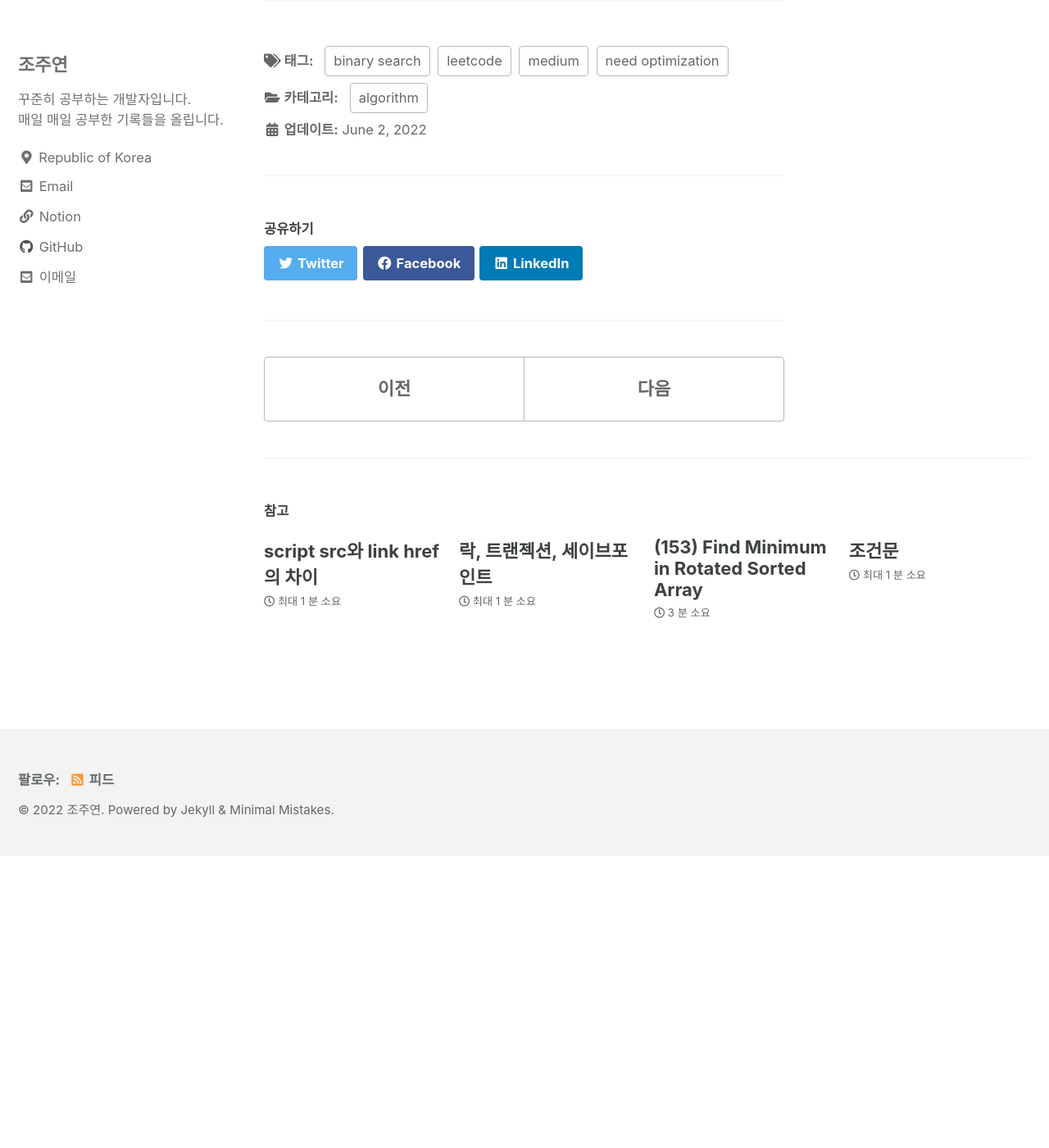
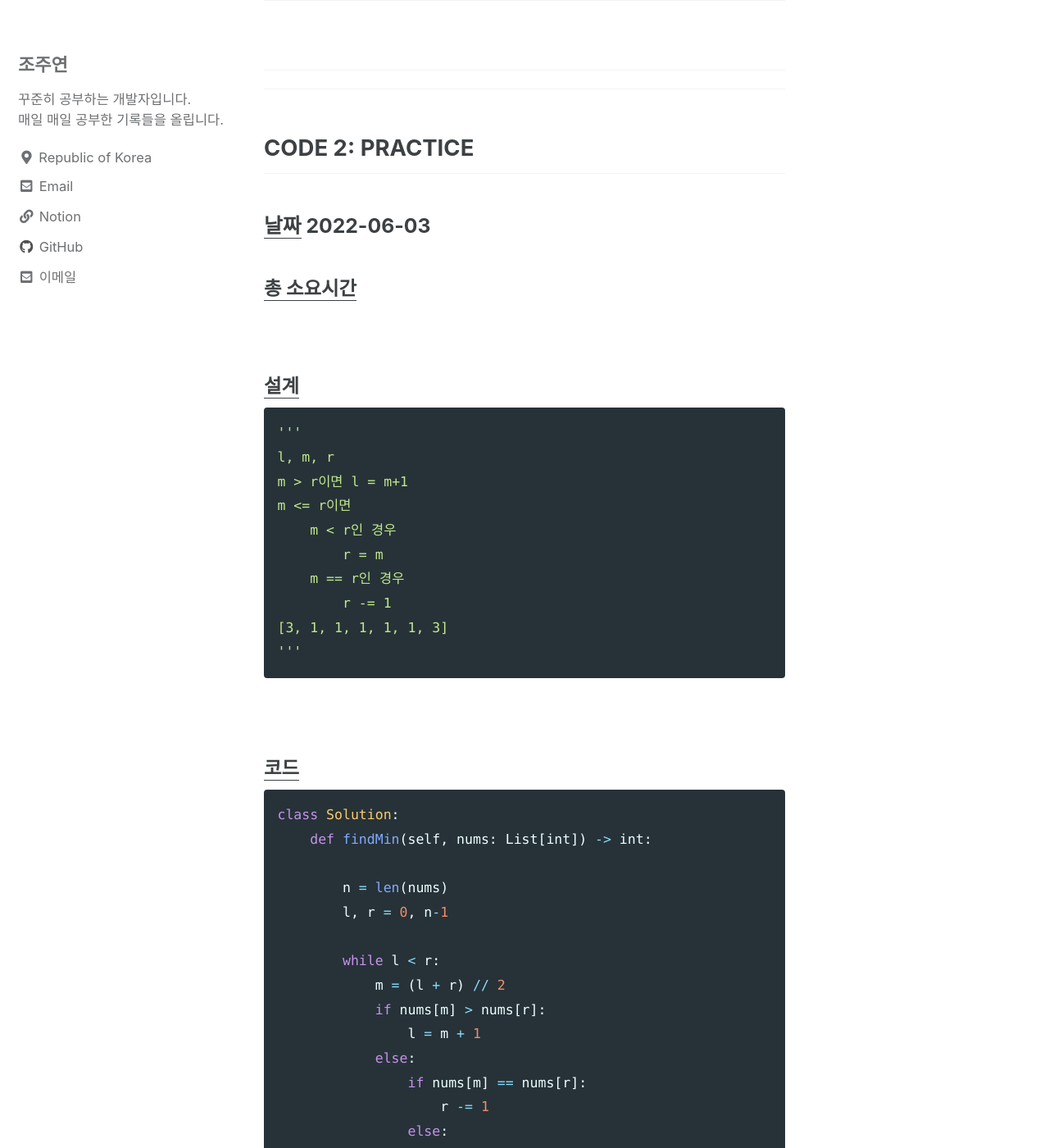
Before and after one commit to yeonleaf/yeonleaf.github.io, a Jekyll site: the page built from _posts/2022-06-02-algo-leetcode-154.md, in a window 1280 px wide and 1400 px high, scrolled down 4175 px. Shown: the whole window at 82% size. Built offline with Jekyll 4.4.1, drawn with Linux system fonts in a browser that asks for light colours; cached includes are drawn as plain includes; before the commit the page ends 5219 px from its top, so only the background shows below that; some of the changed text lies outside the part shown.

Commit message:
create 2022-06-03 algo&til

````diff
--- a/_posts/2022-06-02-algo-leetcode-154.md
+++ b/_posts/2022-06-02-algo-leetcode-154.md
@@ -5,12 +5,12 @@ excerpt: ""
 categories:
     - algorithm
 tags:
-    - [leetcode, medium, binary search, need optimization]
+    - [leetcode, medium, binary search, practice finished]
 
 toc: true
 
 date: 2022-06-02
-last_modified_at: 2022-06-02
+last_modified_at: 2022-06-03
 ---
 
 ## **문제 링크**
@@ -138,3 +138,63 @@ public:
 ```
 ---
 ---
+
+
+<br>
+
+
+---
+---
+
+## **CODE 2**: PRACTICE
+### <u>날짜</u> 2022-06-03
+#### <u>총 소요시간</u>
+
+<br>
+
+#### <u>설계</u>
+```python
+'''
+l, m, r
+m > r이면 l = m+1
+m <= r이면
+    m < r인 경우
+        r = m
+    m == r인 경우
+        r -= 1
+[3, 1, 1, 1, 1, 1, 3]
+'''
+```
+
+<br>
+
+#### <u>코드</u>
+```python
+class Solution:
+    def findMin(self, nums: List[int]) -> int:
+
+        n = len(nums)
+        l, r = 0, n-1
+
+        while l < r:
+            m = (l + r) // 2
+            if nums[m] > nums[r]:
+                l = m + 1
+            else:
+                if nums[m] == nums[r]:
+                    r -= 1
+                else:
+                    r = m
+
+        return nums[l]
+```
+<br>
+
+#### <u>디버깅</u>
+```python
+[3, 3, 1, 3] # 값 대신 인덱스를 쓴 실수 - 수정
+```
+<br>
+
+---
+---
````
Also changed, not shown: _posts/2022-06-01-til-1.md (+1 -1 lines), _posts/2022-06-02-algo-leetcode-153.md (+46 -2 lines), _posts/2022-06-03-algo-leetcode-155.md (added, +121 -0 lines), _posts/2022-06-03-algo-leetcode-160.md (added, +122 -0 lines), _posts/2022-06-03-algo-leetcode-162.md (added, +92 -0 lines), _posts/2022-06-03-til-1.md (added, +103 -0 lines), _posts/2022-06-03-til-2.md (added, +22 -0 lines).
